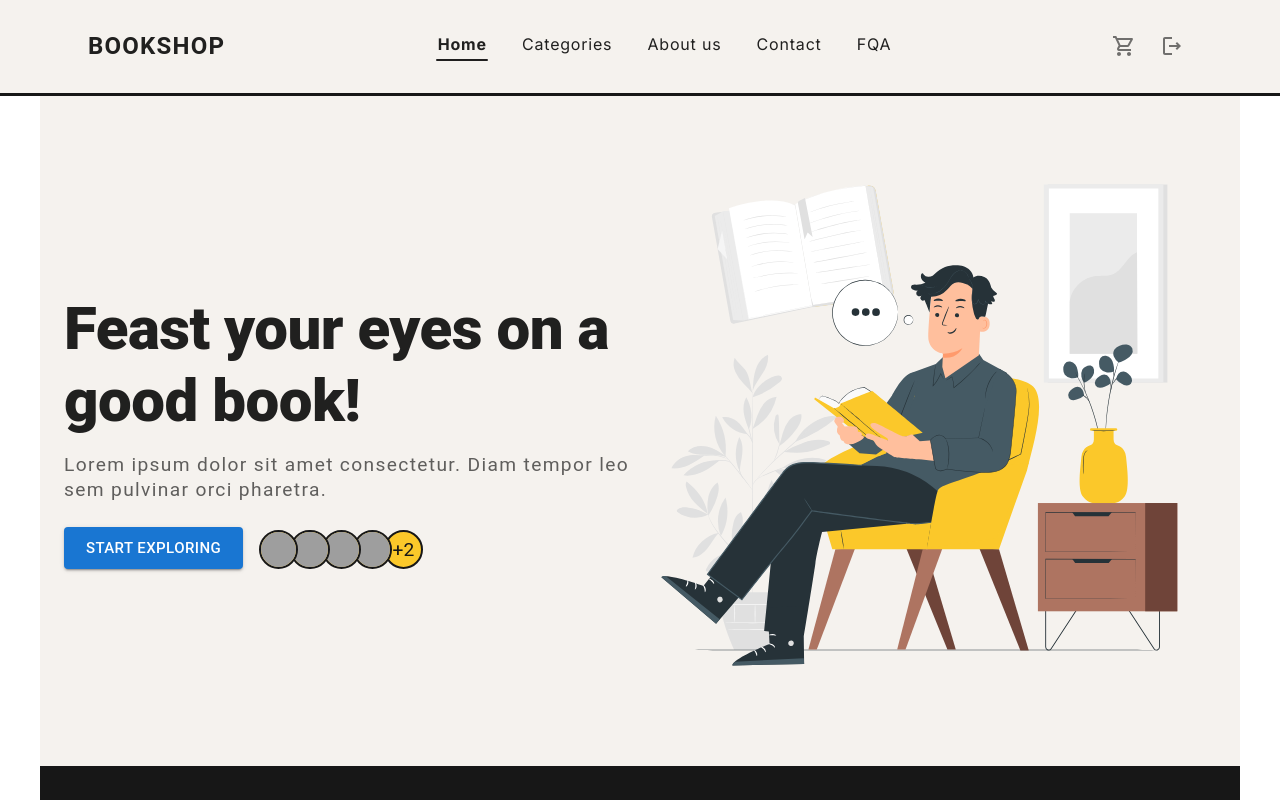
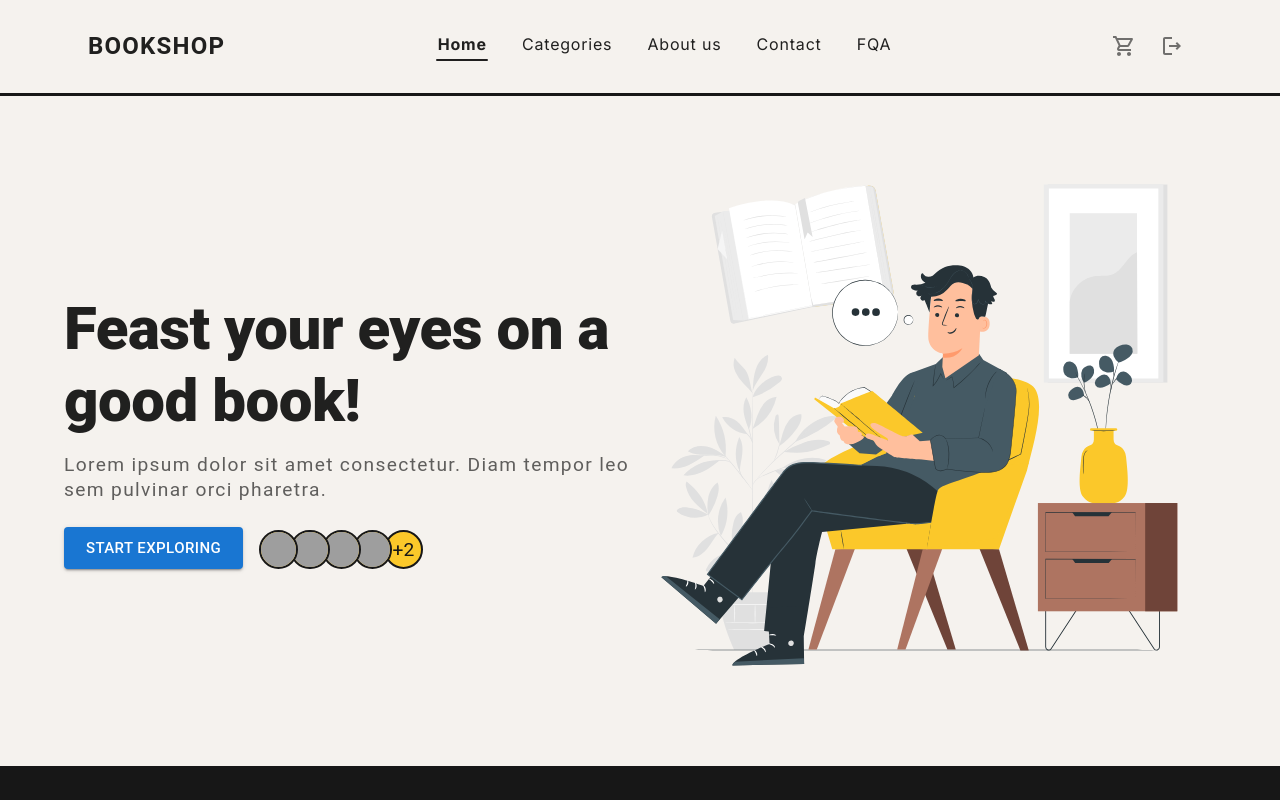
Before and after one commit to imbeltagy/Books-Store, a Next.js app: page / in a window 1280 px wide. Shown: the top 800 px of the page. Built offline with nearby package versions, Linux system fonts and the light colour scheme; grey boxes are pictures that could not be loaded.

Commit message:
Modification on Layout

```diff
--- a/src/app/layout.js
+++ b/src/app/layout.js
@@ -16,13 +16,9 @@ export default function RootLayout({ children }) {
     <html lang="en">
       <body className={inter.className}>
         <CssBaseline />
-        <Stack minHeight="100svh">
-          <Header />
-          <Box flexGrow={1} display="grid" justifyContent="center" alignItems="center">
-            {children}
-          </Box>
-          <Footer />
-        </Stack>
+        <Header />
+        {children}
+        <Footer />
       </body>
     </html>
   );
--- a/src/app/not-found.js
+++ b/src/app/not-found.js
@@ -1,7 +1,11 @@
 import { Typography } from "@mui/material";
 
 const Error = () => {
-  return <Typography fontSize="1.3rem">404 | No such page with this url</Typography>;
+  return (
+    <Typography fontSize="1.3rem" textAlign="center" p="5rem 2rem">
+      404 | No such page with this url
+    </Typography>
+  );
 };
 
 export default Error;
```
